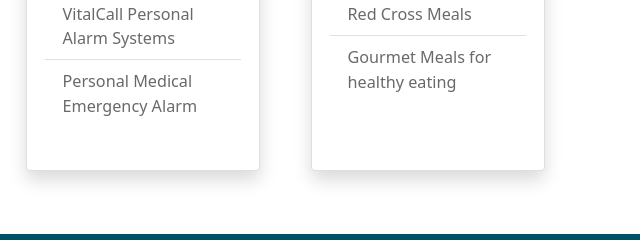
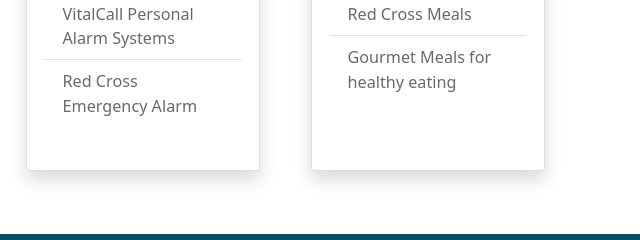
Before and after one commit to anilnambi/cangertest, a plain HTML site: page infotips.html in a window 1280 px wide. Shown: the part 1626-1866 px from the top of the page, 640-1280 px from the left. Drawn offline with nearby package versions, Linux system fonts and the light colour scheme.

Commit message:
Typo Corrected

```diff
--- a/infotips.html
+++ b/infotips.html
@@ -302,7 +302,7 @@
                                 <a href="https://www.vitalcall.com.au/" target="_blank">VitalCall Personal Alarm Systems</a>
                             </li>
                             <li class="list-group-item">
-                                <a href="https://www.redcross.org.au/get-help/community-services/personal-alarms" target="_blank">Personal Medical Emergency Alarm </a>
+                                <a href="https://www.redcross.org.au/get-help/community-services/personal-alarms" target="_blank">Red Cross Emergency Alarm </a>
                             </li>
                         </ul>
                     </div>
```
